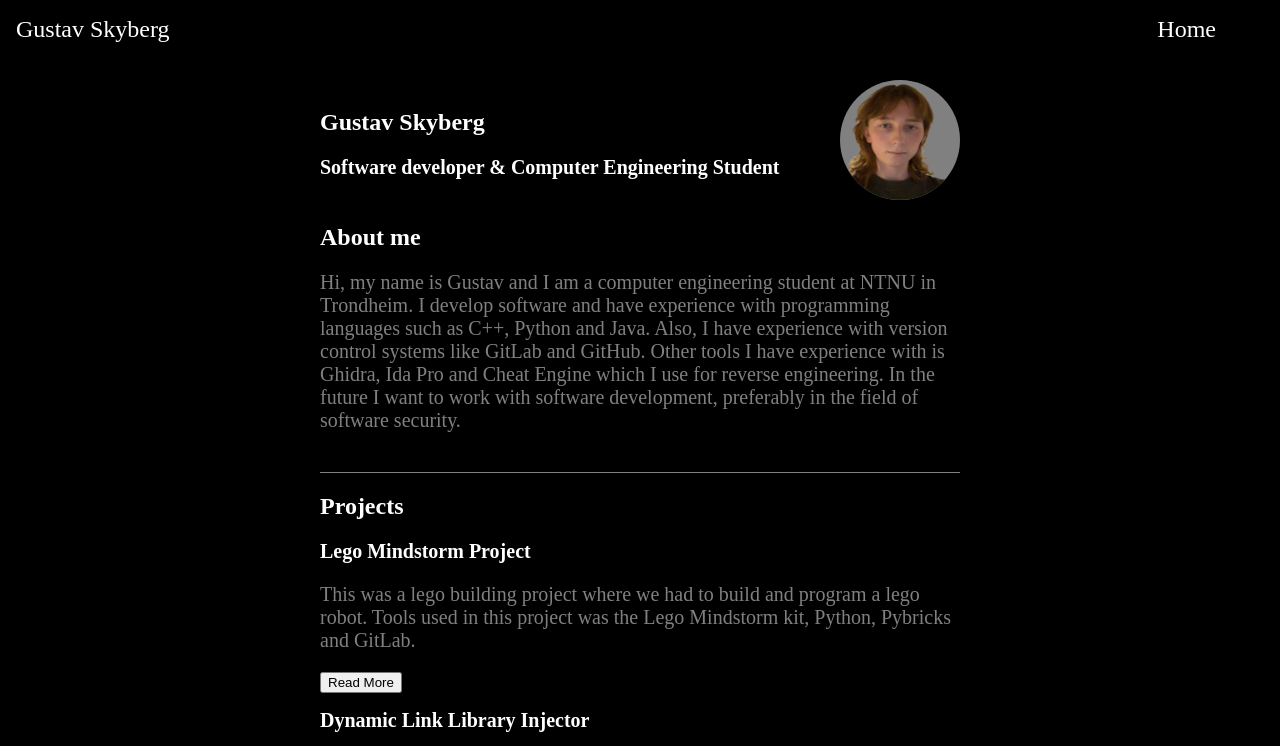
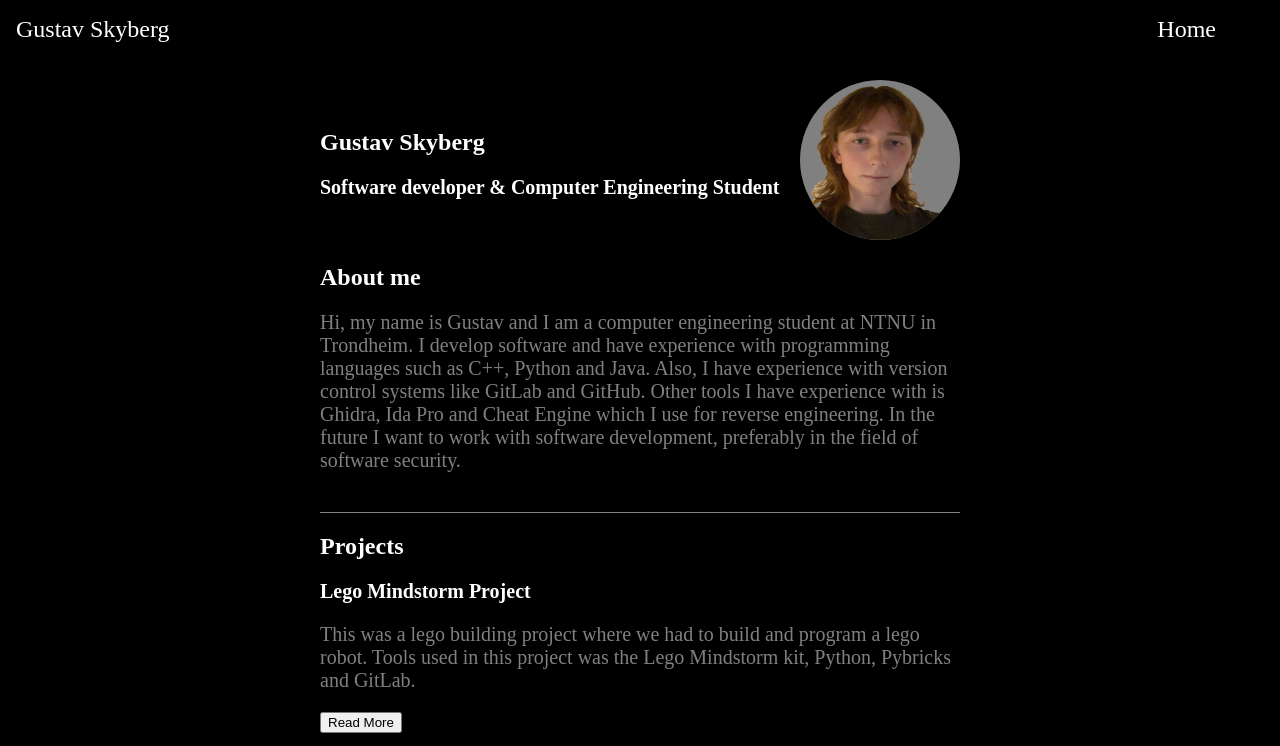
Before and after one commit to Segward/Segward.github.io, a plain HTML site: page index.html in a window 1280 px wide. Shown: the top 746 px of the page. Drawn offline with Linux system fonts and the light colour scheme.

Commit message:
Changed selfie to relative size

```diff
--- a/style.css
+++ b/style.css
@@ -93,8 +93,8 @@ body {
 }
 
 .home-container .selfie-container img {
-    width: 15vh;
-    height: 15vh;
+    width: 10rem;
+    height: 10rem;
     border-radius: 50%;
     background-color: gray;
 }
```
